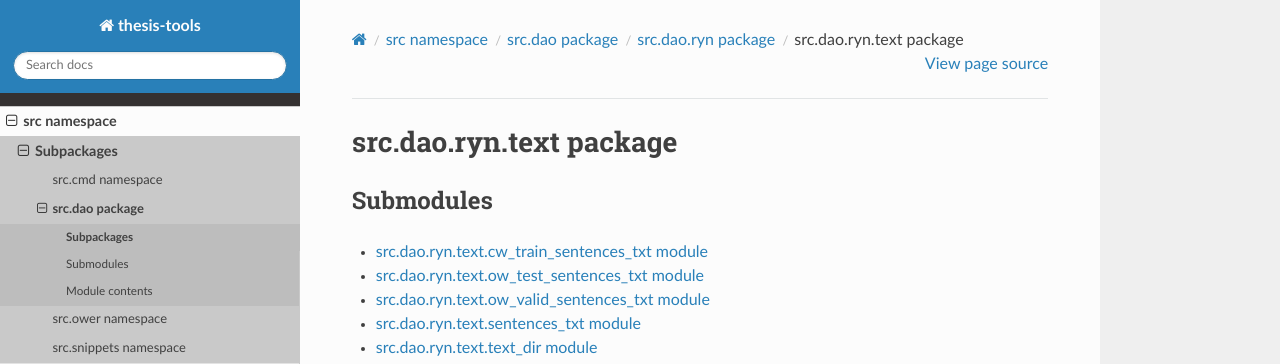
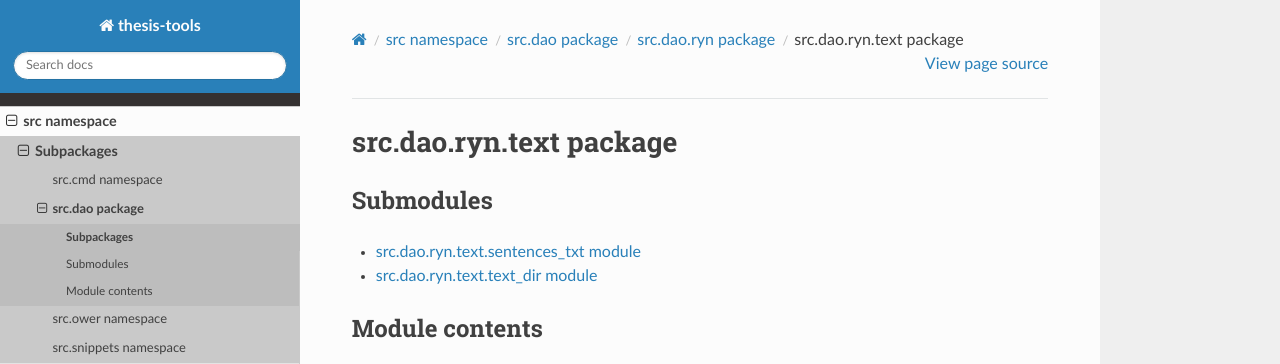
Before and after one commit to TobiasUhmann/power, a Sphinx documentation site: the page built from docs/source/apidoc/src.dao.ryn.text.rst, in a window 1280 px wide, cut to the strip 0-364 px from the top of the page. Built offline with Sphinx 7.4.7 and the Read the Docs theme 2.0.0, drawn with Linux system fonts in a browser that asks for light colours.

Commit message:
Fix docs

```diff
--- a/docs/source/apidoc/src.dao.ryn.split.rst
+++ b/docs/source/apidoc/src.dao.ryn.split.rst
@@ -7,13 +7,7 @@ Submodules
 .. toctree::
    :maxdepth: 4
 
-   src.dao.ryn.split.cw_train_triples_txt
-   src.dao.ryn.split.cw_valid_triples_txt
-   src.dao.ryn.split.entity_labels_txt
    src.dao.ryn.split.labels_txt
-   src.dao.ryn.split.ow_test_triples_txt
-   src.dao.ryn.split.ow_valid_triples_txt
-   src.dao.ryn.split.relation_labels_txt
    src.dao.ryn.split.split_dir
    src.dao.ryn.split.triples_txt
 
--- a/docs/source/apidoc/src.dao.ryn.text.rst
+++ b/docs/source/apidoc/src.dao.ryn.text.rst
@@ -7,9 +7,6 @@ Submodules
 .. toctree::
    :maxdepth: 4
 
-   src.dao.ryn.text.cw_train_sentences_txt
-   src.dao.ryn.text.ow_test_sentences_txt
-   src.dao.ryn.text.ow_valid_sentences_txt
    src.dao.ryn.text.sentences_txt
    src.dao.ryn.text.text_dir
 
--- a/docs/source/conf.py
+++ b/docs/source/conf.py
@@ -13,7 +13,7 @@
 import os
 import sys
 
-sys.path.insert(0, os.path.abspath('../../'))
+sys.path.insert(0, os.path.abspath('../../src/'))
 
 # -- Project information -----------------------------------------------------
 
```
Also changed, not shown: docs/source/apidoc/src.dao.ower.test.rst (added, +7 -0 lines), docs/source/apidoc/src.dao.ryn.split.cw_train_triples_txt.rst (deleted, +0 -7 lines), docs/source/apidoc/src.dao.ryn.split.cw_valid_triples_txt.rst (deleted, +0 -7 lines), docs/source/apidoc/src.dao.ryn.split.entity_labels_txt.rst (deleted, +0 -7 lines), docs/source/apidoc/src.dao.ryn.split.ow_test_triples_txt.rst (deleted, +0 -7 lines), docs/source/apidoc/src.dao.ryn.split.ow_valid_triples_txt.rst (deleted, +0 -7 lines), docs/source/apidoc/src.dao.ryn.split.relation_labels_txt.rst (deleted, +0 -7 lines), docs/source/apidoc/src.dao.ryn.text.cw_train_sentences_txt.rst (deleted, +0 -7 lines), docs/source/apidoc/src.dao.ryn.text.ow_test_sentences_txt.rst (deleted, +0 -7 lines), docs/source/apidoc/src.dao.ryn.text.ow_valid_sentences_txt.rst (deleted, +0 -7 lines), docs/README.txt, 2 other files.
